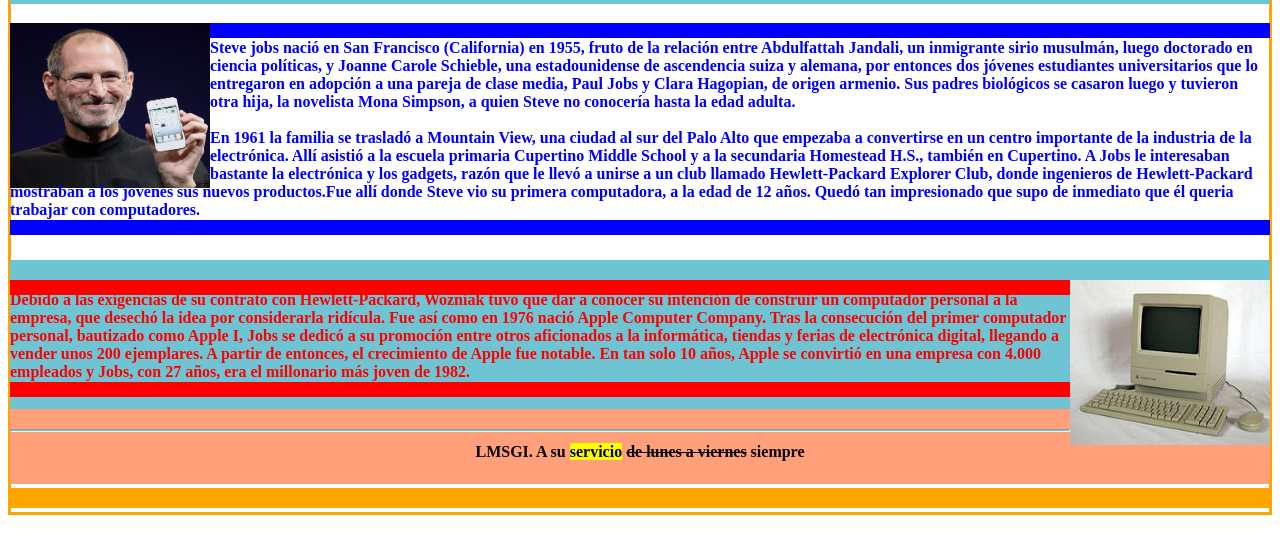
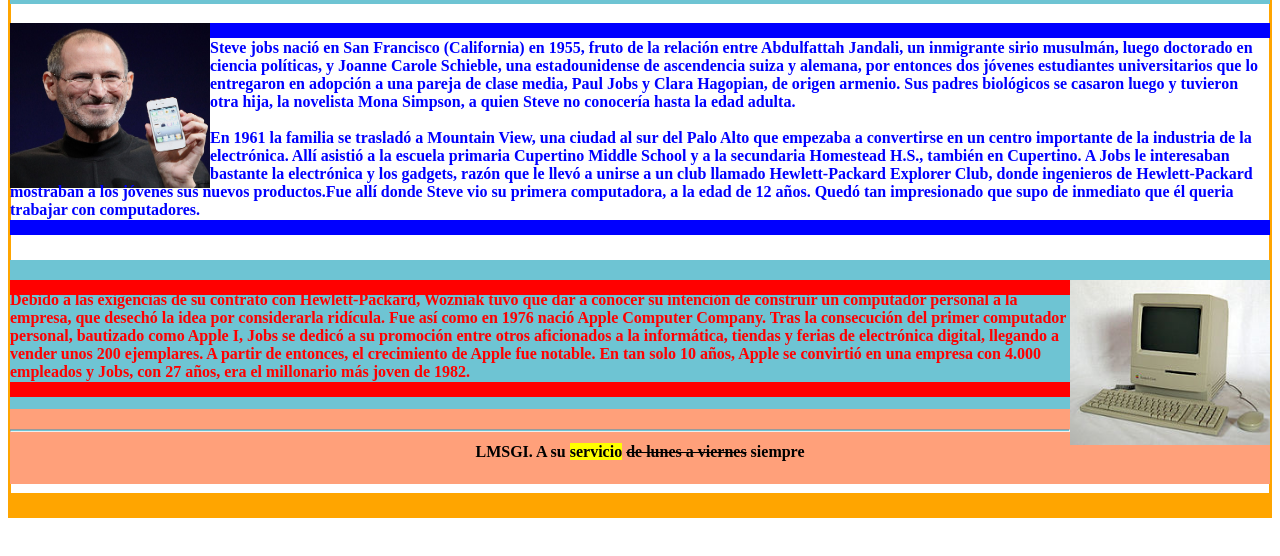
Before and after one commit to eSeDanz/Por_Pares, a plain HTML site: page index.html in a window 1280 px wide. Shown: the part 92-648 px from the top of the page. Drawn offline with Linux system fonts and the light colour scheme.

Commit message:
Actualizo bordes

```diff
--- a/estilo.css
+++ b/estilo.css
@@ -2,6 +2,7 @@
 
 body {
 	border: 3px solid orange;
+	border-bottom: 25px solid orange;
 }
 
 h1 {
--- a/index.html
+++ b/index.html
@@ -50,6 +50,6 @@
         <hr class="final">
         <p class="centrado">LMSGI. A su <mark>servicio</mark> <s>de lunes a viernes</s> siempre</p>
     </footer>
-    <hr class="orange">
+
 </body>
 </html>
```
